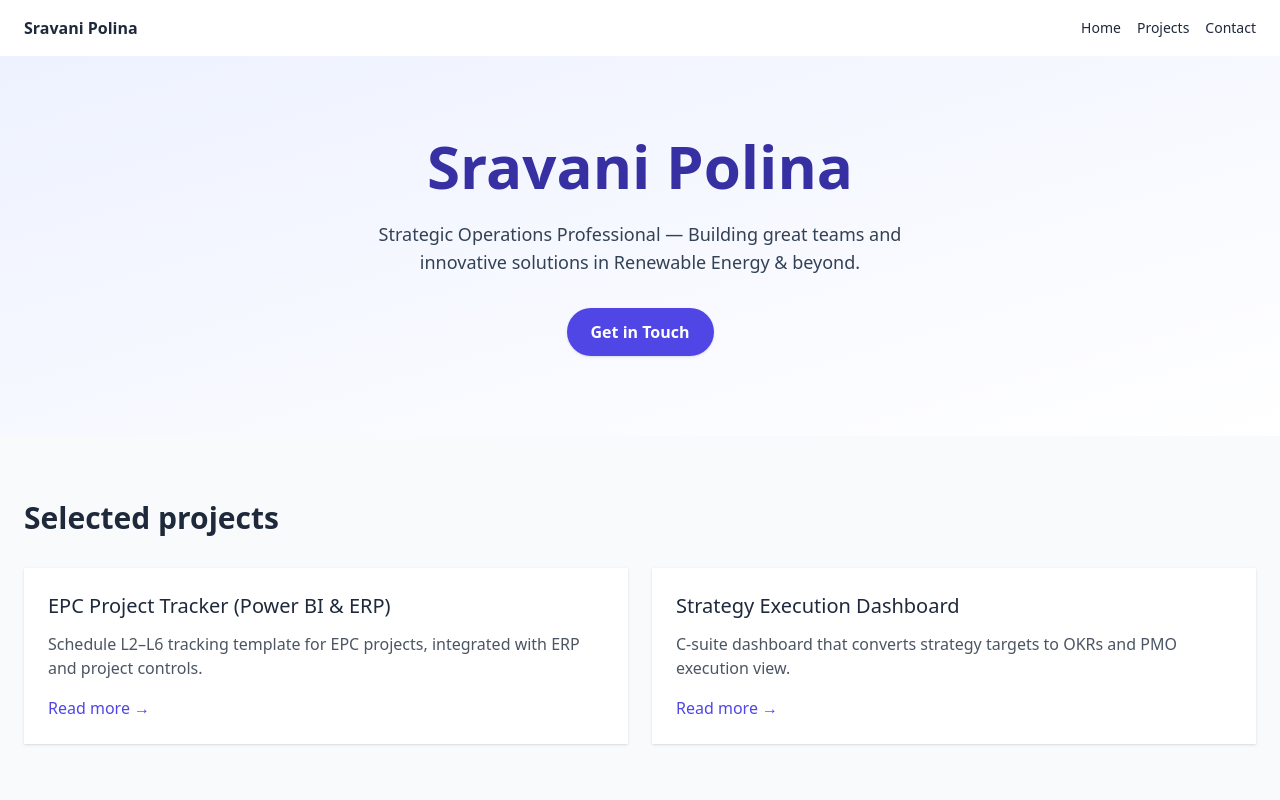
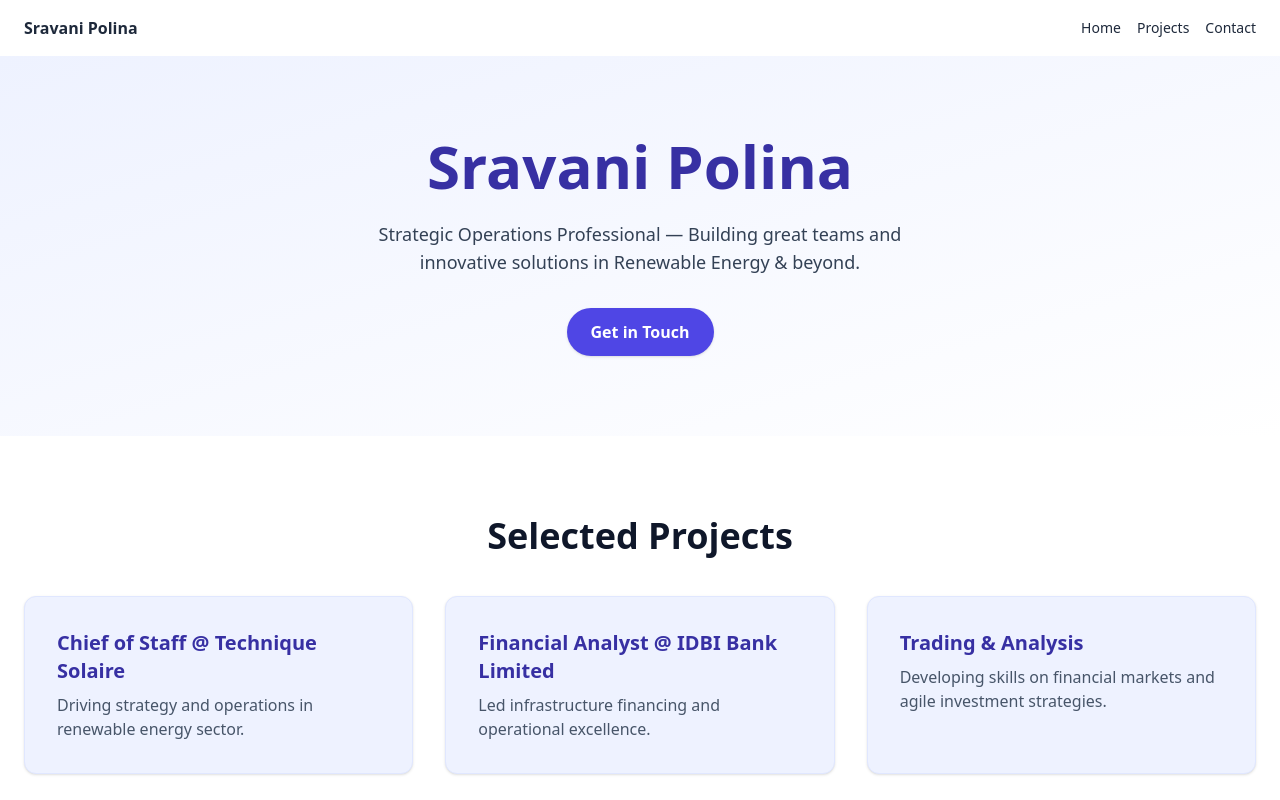
Before and after one commit to SravaniPolina/sravani-portfolio-frontend, a React (Create React App) app: page / in a window 1280 px wide. Shown: the top 800 px of the page. Built offline with nearby package versions, Linux system fonts and the light colour scheme.

Commit message:
Update Projects component with custom project list
Replaced sample project list with user-defined project list and updated the section styling.

```diff
--- a/src/components/Projects.jsx
+++ b/src/components/Projects.jsx
@@ -1,33 +1,32 @@
-// src/components/Projects.jsx
 import React from "react";
 
-const sampleProjects = [
-  {
-    title: "EPC Project Tracker (Power BI & ERP)",
-    desc: "Schedule L2–L6 tracking template for EPC projects, integrated with ERP and project controls.",
-    link: "#",
-  },
-  {
-    title: "Strategy Execution Dashboard",
-    desc: "C-suite dashboard that converts strategy targets to OKRs and PMO execution view.",
-    link: "#",
-  },
-];
+export default function Projects() {
+  // Add your own project list below!
+  const projectList = [
+    {
+      name: "Chief of Staff @ Technique Solaire",
+      desc: "Driving strategy and operations in renewable energy sector.",
+    },
+    {
+      name: "Financial Analyst @ IDBI Bank Limited",
+      desc: "Led infrastructure financing and operational excellence.",
+    },
+    {
+      name: "Trading & Analysis",
+      desc: "Developing skills on financial markets and agile investment strategies.",
+    },
+  ];
 
-export default function Projects() {
   return (
-    <section id="projects" className="py-16 bg-gray-50">
+    <section id="projects" className="py-20 bg-white">
       <div className="container mx-auto px-6">
-        <h2 className="text-3xl font-semibold">Selected projects</h2>
-        <div className="mt-8 grid gap-6 md:grid-cols-2">
-          {sampleProjects.map((p, i) => (
-            <article key={i} className="p-6 bg-white rounded-lg shadow">
-              <h3 className="text-xl font-medium">{p.title}</h3>
-              <p className="mt-3 text-gray-600">{p.desc}</p>
-              <a href={p.link} className="mt-4 inline-block text-indigo-600">
-                Read more →
-              </a>
-            </article>
+        <h2 className="text-4xl font-bold text-slate-900 mb-10 text-center">Selected Projects</h2>
+        <div className="grid lg:grid-cols-3 gap-8">
+          {projectList.map((proj, i) => (
+            <div key={i} className="bg-indigo-50 border border-indigo-100 rounded-xl p-8 shadow hover:shadow-lg transition">
+              <h3 className="text-xl font-semibold text-indigo-800 mb-2">{proj.name}</h3>
+              <p className="text-slate-600">{proj.desc}</p>
+            </div>
           ))}
         </div>
       </div>
```
